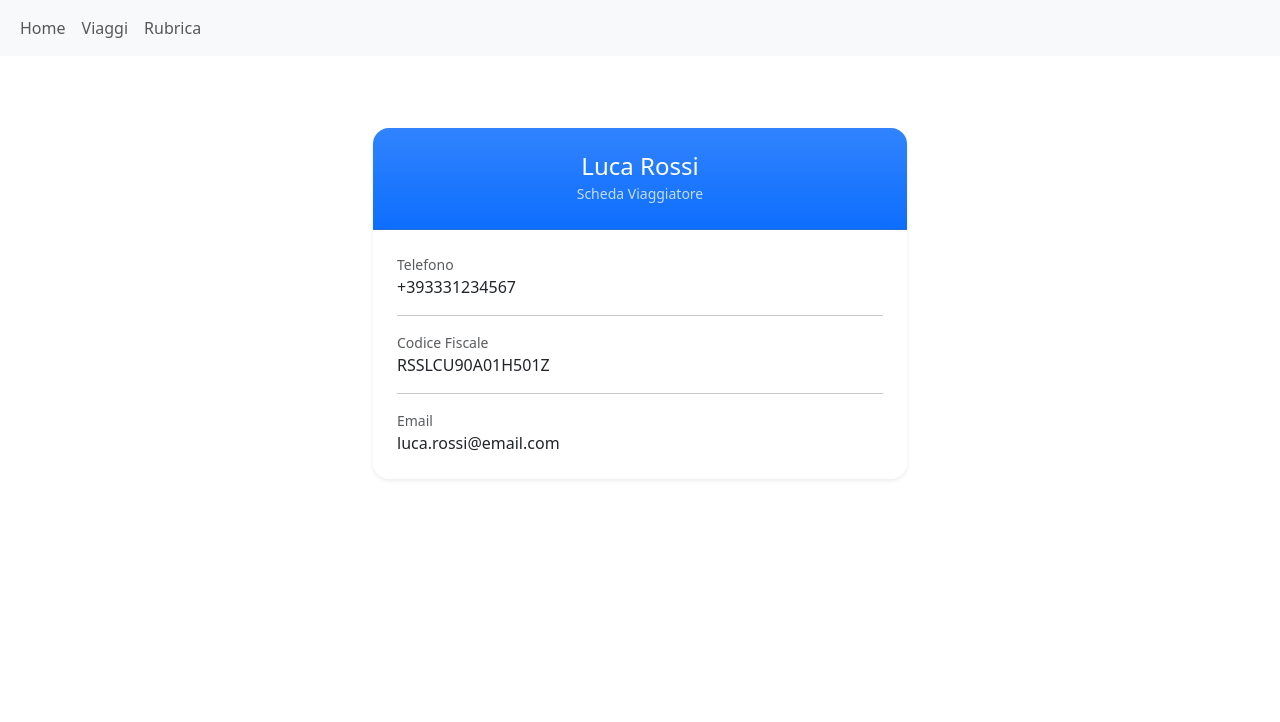
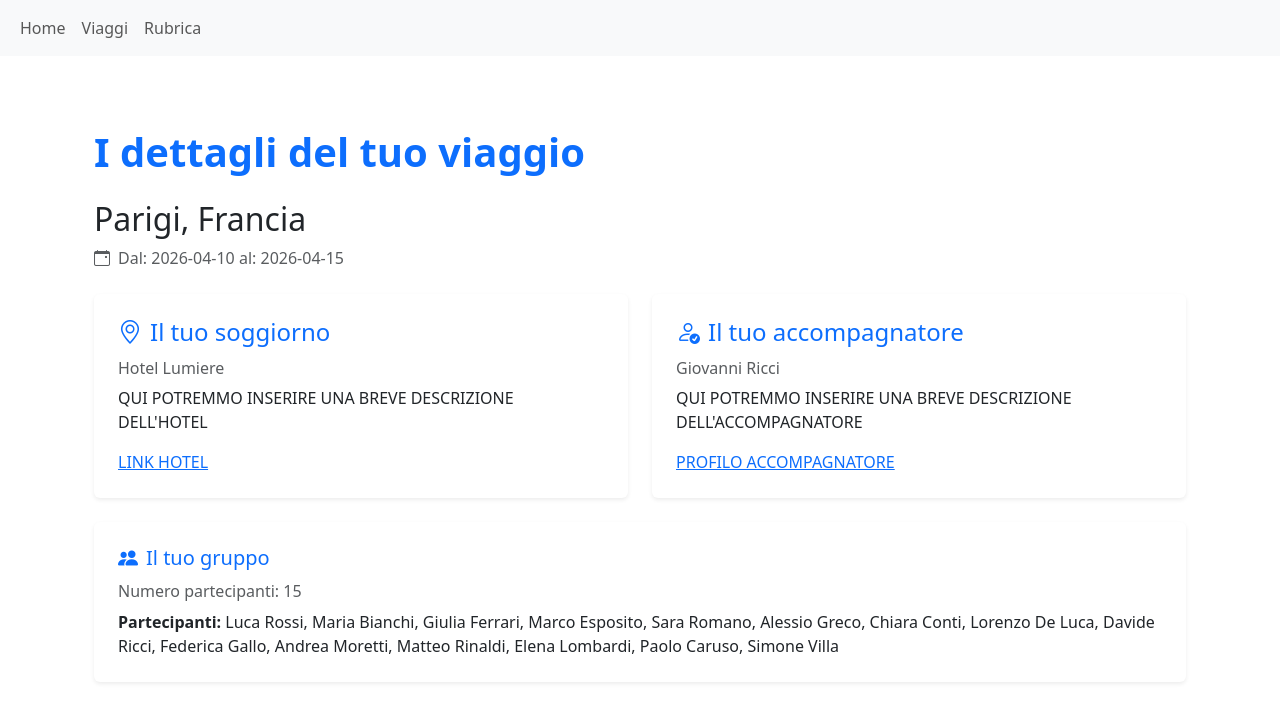
Before and after one commit to MhZ9191/soft-skill-project, a React (Vite) app: page /traveler/1 in a window 1280 px wide. Shown: the top 722 px of the page. Built offline with nearby package versions, Linux system fonts and the light colour scheme.

Commit message:
Add: TravelDetailPage.jsx main structure

```diff
--- a/src/App.jsx
+++ b/src/App.jsx
@@ -2,6 +2,7 @@ import { BrowserRouter, Route, Routes } from "react-router";
 import HomePage from "./pages/HomePage";
 import Travelpage from "./pages/TravelPage";
 import TravelerDetailPage from "./pages/TravelerDetailPage";
+import TravelDetailPage from "./pages/TravelDetailPage";
 import AddressBookPage from "./pages/AddressBookPage";
 import DefaultLayout from "./layouts/DefaultLayout";
 import "bootstrap-icons/font/bootstrap-icons.css";
@@ -15,7 +16,8 @@ export default function App() {
           <Route index element={<HomePage />} />
           <Route path="/:id" element={<Travelpage />} />
           <Route path="/address-book" element={<AddressBookPage />} />
-          <Route path="/traveler/:id" element={<TravelerDetailPage />} />
+          <Route path="/traveldetail/:id" element={<TravelDetailPage />} />
+          <Route path="/traveler/:id" element={<TravelDetailPage />} />
         </Route>
       </Routes>
     </BrowserRouter>
--- /dev/null
+++ b/src/pages/TravelDetailPage.jsx
@@ -0,0 +1,91 @@
+// Imports
+import { useParams } from "react-router";
+import { Link } from "react-router";
+import { travels } from "../data/data";
+
+export default function TravelDetailPage() {
+  const { id } = useParams();
+
+  const travelDetail = travels.find((travel) => travel.id === Number(id));
+
+  if (!travelDetail) return <p>Viaggio non trovato!</p>;
+
+  return (
+    <main className="container py-5">
+      <h1 className="fw-bold text-primary">I dettagli del tuo viaggio</h1>
+
+      <div className="travel-title my-4">
+        <h2>{travelDetail.to}</h2>
+        <p className="text-muted">
+          <i className="bi bi-calendar-event me-2"></i>
+          Dal: {travelDetail.start} al: {travelDetail.end}
+        </p>
+      </div>
+
+      {/* ROW con gap */}
+      <div className="row g-4">
+        {/* COLONNA */}
+        <div className="col-12 col-md-6">
+          <div className="card h-100 border-0 shadow-sm p-4">
+            <h4 className="card-title text-primary mb-3">
+              <i className="bi bi-geo-alt me-2"></i>
+              Il tuo soggiorno
+            </h4>
+
+            <h6 className="card-subtitle mb-2 text-body-secondary">
+              {travelDetail.hotel}
+            </h6>
+
+            <p className="card-text">
+              QUI POTREMMO INSERIRE UNA BREVE DESCRIZIONE DELL'HOTEL
+            </p>
+
+            <Link to="#" className="card-link">
+              LINK HOTEL
+            </Link>
+          </div>
+        </div>
+
+        {/* COLONNA */}
+        <div className="col-12 col-md-6">
+          <div className="card h-100 border-0 shadow-sm p-4">
+            <h4 className="card-title text-primary mb-3">
+              <i className="bi bi-person-check me-2"></i>
+              Il tuo accompagnatore
+            </h4>
+
+            <h6 className="card-subtitle mb-2 text-body-secondary">
+              {travelDetail.companion}
+            </h6>
+
+            <p className="card-text">
+              QUI POTREMMO INSERIRE UNA BREVE DESCRIZIONE DELL'ACCOMPAGNATORE
+            </p>
+
+            <Link to="#" className="card-link">
+              PROFILO ACCOMPAGNATORE
+            </Link>
+          </div>
+        </div>
+      </div>
+
+      {/* LISTA VIAGGIATORI */}
+      <div className="travelers-list my-4">
+        <div className="card border-0 shadow-sm p-4">
+          <h5 className="card-title text-primary mb-3">
+            <i className="bi bi-people-fill me-2"></i>
+            Il tuo gruppo
+          </h5>
+
+          <h6 className="card-subtitle mb-2 text-body-secondary">
+            Numero partecipanti: {travelDetail.travelers.length}
+          </h6>
+
+          <p className="card-text">
+            <b>Partecipanti:</b> {travelDetail.travelers.join(", ")}
+          </p>
+        </div>
+      </div>
+    </main>
+  );
+}
```
